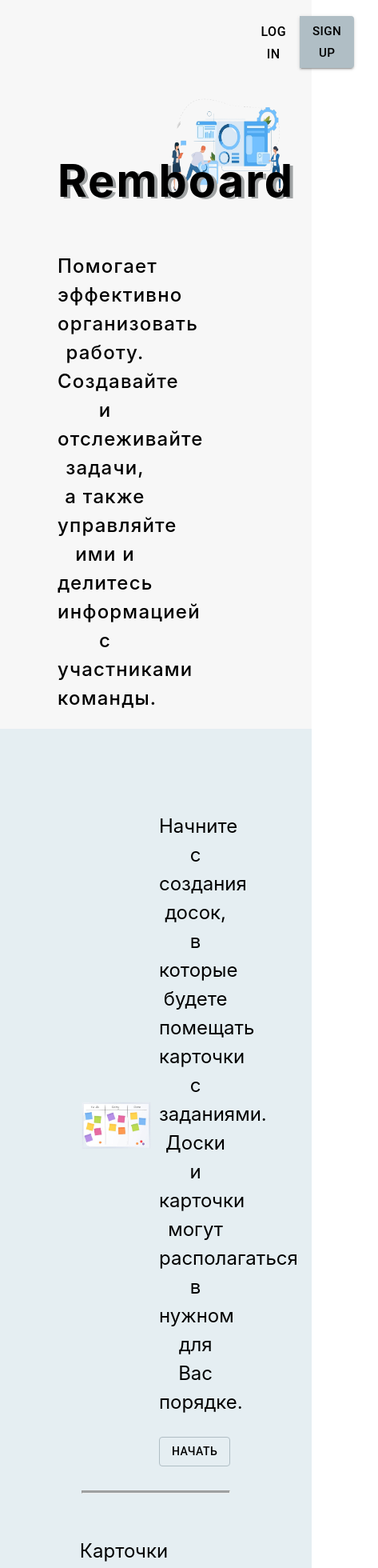
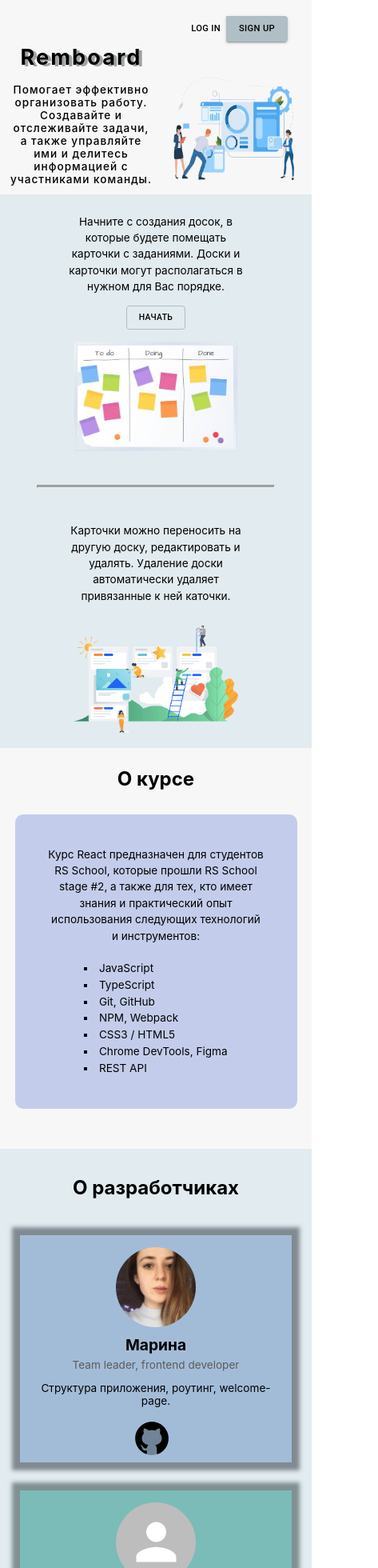
Before and after one commit to marinchik99/project-management-app, a React (Create React App) app: page / in a window 390 px wide. Shown: the top 1960 px of the page at 80% size, 473 px wide, since content can reach past the window. Built offline with nearby package versions, Linux system fonts and the light colour scheme.

Commit message:
feat: add adaptive to welcome-page and footer

```diff
--- a/src/application/welcomePage/aboutCourse.tsx
+++ b/src/application/welcomePage/aboutCourse.tsx
@@ -4,6 +4,7 @@ import { Container, Tooltip } from '@mui/material';
 
 export default function AboutCourse() {
   return (
+    <section className="cource">
       <Container maxWidth="xl" className="course-container">
         <h3 className="course-title">О курсе</h3>
         <a
@@ -15,9 +16,9 @@ export default function AboutCourse() {
           <Tooltip title="Перейти по ссылке">
             <div className="course-block">
               <p className="course-text">
-              Курс React предназначен для студентов RS School, которые прошли RS School stage #2, а
-              также для тех, кто имеет знания и практический опыт использования следующих технологий
-              и инструментов:
+                Курс React предназначен для студентов RS School, которые прошли RS School stage #2,
+                а также для тех, кто имеет знания и практический опыт использования следующих
+                технологий и инструментов:
               </p>
               <div className="course-list">
                 <li>JavaScript</li>
@@ -32,5 +33,6 @@ export default function AboutCourse() {
           </Tooltip>
         </a>
       </Container>
+    </section>
   );
 }
--- a/src/application/welcomePage/aboutProject.tsx
+++ b/src/application/welcomePage/aboutProject.tsx
@@ -17,7 +17,12 @@ export default function AboutProject() {
   };
 
   return (
-    <motion.section initial="hidden" whileInView="visible" viewport={{ amount: 0.2 }}>
+    <motion.section
+      className="project"
+      initial="hidden"
+      whileInView="visible"
+      viewport={{ amount: 0.2 }}
+    >
       <Container maxWidth="xl" className="desk-container">
         <Grid
           container
--- a/src/application/welcomePage/aboutTeam.tsx
+++ b/src/application/welcomePage/aboutTeam.tsx
@@ -18,6 +18,7 @@ export default function AboutTeam() {
   return (
     <motion.section
       data-testid="section-visible"
+      className="team"
       initial="hidden"
       whileInView="visible"
       viewport={{ amount: 0.2 }}
@@ -36,7 +37,7 @@ export default function AboutTeam() {
                 />
               </Grid>
               <Grid item xs={8} className="team-text">
-                <div className="">
+                <div className="team-main-text">
                   <h3 className="team-name">Марина</h3>
                   <h4 className="developer">Team leader, frontend developer</h4>
                   <p className="person-text">Структура приложения, роутинг, welcome-page.</p>
@@ -63,7 +64,7 @@ export default function AboutTeam() {
                 />
               </Grid>
               <Grid item xs={8} className="team-text">
-                <div className="">
+                <div className="team-main-text">
                   <h3 className="team-name">Петр</h3>
                   <h4 className="developer">Frontend developer</h4>
                   <p className="person-text">Здесь будет описание того, что сделали</p>
@@ -90,7 +91,7 @@ export default function AboutTeam() {
                 />
               </Grid>
               <Grid item xs={8} className="team-text">
-                <div className="">
+                <div className="team-main-text">
                   <h3 className="team-name">Сергей</h3>
                   <h4 className="developer">Frontend developer</h4>
                   <p className="person-text">Здесь будет описание того, что сделали</p>
--- a/src/application/welcomePage/welcomePage.tsx
+++ b/src/application/welcomePage/welcomePage.tsx
@@ -10,9 +10,9 @@ export default function WelcomePage() {
   return (
     <section className="welcome-page">
       <Container maxWidth="xl" className="general-welcome">
-        <Grid container spacing={1}>
-          <Grid item xs={9}></Grid>
-          <Grid item xs={3} className="authoriz-butt-cont">
+        <Grid container spacing={1} justifyContent="center" alignItems="center">
+          <Grid item xs={3}></Grid>
+          <Grid item xs={9} className="authoriz-butt-cont">
             <ButtonGroup className="authoriz-buttons">
               <NavLink to="/Login" style={{ textDecoration: 'none' }}>
                 <Button variant="text">Log in</Button>
--- a/src/css/footer.css
+++ b/src/css/footer.css
@@ -6,6 +6,7 @@
 
 .github-accounts {
   text-align: center;
+  margin: 0 auto !important;
 }
 
 .git-acc {
@@ -21,6 +22,7 @@
 }
 .logo-icon {
   width: 90px;
+  margin-right: 20px;
 }
 .footer-year{
   color: var(--text-color);
@@ -32,3 +34,38 @@
 .footer .MuiContainer-root.MuiContainer-maxWidthXl.css-19r6kue-MuiContainer-root {
   padding: 15px;
 }
+
+@media (max-width: 595px){
+  .footer {
+    font-size: 0.9rem;
+  }
+  .footer-year{
+    font-size: 0.9rem;
+  }
+  .logo-icon {
+    width: 70px;
+    margin-right: 20px;
+  }
+  .git-acc {
+    font-weight: 500;
+    margin: 0px 5px;
+  }
+}
+
+@media (max-width: 420px){
+  .MuiGrid-root.MuiGrid-item.MuiGrid-grid-xs-1.css-u78q51-MuiGrid-root {
+    max-width: 15% !important;
+  }
+}
+
+@media (max-width: 360px){
+  .footer-year{
+    font-size: 0.85rem;
+  }
+  .logo-icon {
+    width: 60px;
+  }
+  .footer {
+    font-size: 0.85rem;
+  }
+}
--- a/src/css/welcome.css
+++ b/src/css/welcome.css
@@ -1,5 +1,11 @@
 .welcome-page {
   padding: 0;
+  background: #f7f7f7;
+}
+
+.project,
+.team {
+  background: #d8e5eba9;
 }
 
 .welcome-page .MuiContainer-root.MuiContainer-maxWidthXl.css-19r6kue-MuiContainer-root {
@@ -18,16 +24,7 @@
   font-size: 3.5rem;
   letter-spacing: 2px;
   text-shadow:  4px 2px #9fa2a3;
-}
-
-.general-name::after {
-  content: '';
-  position: relative;
-  height: 10px;
-  width: 140px;
-  color: black;
-  top: 4px;
-  z-index: 2;
+  margin: 10px;
 }
 
 .general-desript {
@@ -37,18 +34,18 @@
 
 .general-welcome {
   padding: 0;
-  background: #f7f7f7;
   height: auto;
 }
 
 .general-pict {
-  width: 90%;
+  width: 100%;
   height: auto;
   z-index: 0;
 }
 
 .authoriz-butt-cont {
-  text-align: center;
+  text-align: end;
+  padding-right: 20px;
 }
 
 .css-1e6y48t-MuiButtonBase-root-MuiButton-root {
@@ -62,7 +59,6 @@
 
 .welcome-page button {
   color: black;
-  margin-right: 10px;
 }
 
 .welcome-page button:hover {
@@ -89,9 +85,11 @@
   margin: 0px auto;
   padding: 80px !important;
   height: auto;
-  background: #d8e5eba9;
 }
-
+.MuiGrid-root.MuiGrid-item.MuiGrid-grid-xs-4.desk-text.css-gj1fbr-MuiGrid-root {
+  width: 150px;
+  height: 150px;
+}
 .avatar {
   object-fit: cover;
 }
@@ -119,7 +117,7 @@
 
 .welcome-page > .course-container {
   background: #f7f7f7;
-  margin: 0;
+  margin: 0 auto;
   padding: 30px !important;
 }
 
@@ -142,6 +140,7 @@
   padding: 40px;
   color: black;
   transition: 0.5s ease-in-out;
+  margin-bottom: 50px;
 }
 
 .course-block:hover {
@@ -150,7 +149,6 @@
 }
 
 .course-title {
-  margin-top: 0;
   margin-bottom: 20px;
 }
 
@@ -162,7 +160,6 @@
 }
 
 .team-container {
-  background-color: #d8e5eba9;
   padding: 10px 40px !important;
   background-image:
      url('../assets/welcome/team1.png');
@@ -171,8 +168,8 @@
   background-repeat: no-repeat ;
 }
 
-.team-block > section {
-  height: 253px;
+.team-block > section:nth-child(1) {
+  margin-bottom: -21px;
 }
 
 .team-block > section:nth-child(2) > div {
@@ -193,15 +190,18 @@
 }
 
 .team-card {
+  margin-top: 15px !important;
   padding: 30px !important;
   background: rgba(143, 174, 209, 0.76);
   box-shadow: 0px 0px 5px 10px rgba(63, 72, 83, 0.596);
+  flex-wrap: wrap;
 }
 
 .team-text {
   display: flex;
   flex-direction: column;
   justify-content: space-between;
+  font-size: 1.1rem;
 }
 
 .team-name {
@@ -221,3 +221,235 @@
   align-self: flex-end;
   padding: 0;
 }
+
+@media (max-width: 1140px){
+  .team-card {
+    flex-direction: column !important;
+    align-items: center;
+  }
+  .team-text {
+    margin-top: 20px !important;
+    flex-direction: column !important;
+    max-width: 95% !important;
+  }
+  .team-main-text {
+    text-align: center;
+  }
+  .git-icon {
+    align-self: center;
+  }
+  .team-container {
+    background-size: 60% auto;
+  }
+}
+
+@media (max-width: 945px){
+  .css-1e6y48t-MuiButtonBase-root-MuiButton-root {
+    font-size: 0.87rem !important;
+  }
+  .general-desript {
+    font-weight: 500;
+    letter-spacing: 1px;
+    font-size: 1.2rem;
+  }
+  .desk-text,
+  .course-text {
+    font-size: 1.2rem;
+  }
+  .course-list {
+    font-size: 1.1rem;
+  }
+  .css-gj1fbr-MuiGrid-root {
+    max-width: 150px !important;
+  }
+}
+
+@media (max-width: 837px){
+  .authoriz-buttons {
+    margin: 20px 10px;
+    align-self: center;
+  }
+  .desk-container {
+    padding: 40px !important;
+}
+  .avatar {
+    text-align: center;
+  }
+  .MuiGrid-root.MuiGrid-item.MuiGrid-grid-xs-5.desk-text.css-k3f0g4-MuiGrid-root {
+    flex-basis: 70%;
+    -webkit-flex-basis: 80%;
+  }
+}
+
+@media (max-width: 757px){
+  .welcome-page .general-text {
+    margin-top: -40px;
+    padding-top: 0px !important;
+  }
+  .team-block > section:nth-child(1) {
+    margin-bottom: 0px;
+  }
+  .general-name {
+    font-size: 3rem;
+  }
+  .general-desript {
+    font-size: 1.1rem;
+  }
+  .desk-text,
+  .course-text {
+    font-size: 1.1rem;
+  }
+  .team-text,
+  .developer {
+    font-size: 1rem;
+  }
+  .MuiGrid-root.MuiGrid-item.MuiGrid-grid-xs-4.desk-text.css-gj1fbr-MuiGrid-root,
+  .avatar {
+    width: 120px !important;
+    height: 120px !important;
+  }
+}
+
+@media (max-width: 670px){
+  .general-name {
+    font-size: 2.5rem;
+  }
+  .course-title,
+  .team-title {
+    font-size: 1.5rem;
+    margin-bottom: 30px;
+  }
+  .general-desript {
+    font-size: 1rem;
+    line-height: 1.2rem;
+  }
+  .desk-text,
+  .course-text,
+  .course-list {
+    font-size: 1rem;
+  }
+  .course-list {
+    line-height: 1.3rem;
+  }
+  .team-card {
+    max-width: 70% !important;
+  }
+}
+
+@media (max-width: 595px){
+  .general-name {
+    font-size: 2rem;
+  }
+  .general-desript {
+    font-size: 0.9rem;
+    line-height: 1.1rem;
+  }
+  .desk-text,
+  .course-text,
+  .course-list,
+  .team-text,
+  .developer {
+    font-size: 0.9rem;
+  }
+  .course-list {
+    line-height: 1.3rem;
+  }
+  .authoriz-buttons > a > button {
+    font-size: 0.8rem !important;
+  }
+  .welcome-page button {
+    color: black;
+    font-size: 0.75rem;
+  }
+  .desk-container {
+    padding: 10px !important;
+  }
+  .team-card {
+    padding: 15px !important;
+  }
+}
+
+@media (max-width: 535px){
+  .welcome-page .general-text {
+    padding-left: 40px !important;
+    padding-top: 10px !important;
+  }
+  .MuiGrid-root.MuiGrid-item.MuiGrid-grid-xs-5.desk-text.css-k3f0g4-MuiGrid-root {
+    max-width: 60%;
+  }
+  .team-card {
+    padding: 15px !important;
+    max-width: 100% !important;
+  }
+  .team-name {
+    font-size: 1.2rem;
+  }
+  .MuiGrid-root.MuiGrid-item.MuiGrid-grid-xs-4.desk-text.css-gj1fbr-MuiGrid-root,
+  .avatar {
+    width: 100px !important;
+    height: 100px !important;
+  }
+  .team-text {
+    margin-top: 10px !important;
+  }
+  .team-block > section > div {
+    margin: 0px auto;
+  }
+  .team-block {
+    margin: auto !important;
+    width: 100% !important;
+    row-gap: 20px;
+  }
+}
+
+@media (max-width: 453px){
+  .welcome-page .general-text {
+    padding-left: 20px !important;
+    padding-top: 10px !important;
+  }
+  .team-container {
+    padding: 10px 25px !important;
+  }
+}
+
+@media (max-width: 412px){
+  .general-name {
+    font-size: 1.7rem;
+  }
+  .general-desript {
+    font-size: 0.85rem;
+    line-height: 1rem;
+  }
+  .desk-text,
+  .course-text,
+  .course-list,
+  .team-text,
+  .developer {
+    font-size: 0.85rem;
+  }
+  .authoriz-buttons > a > button {
+    font-size: 0.7rem !important;
+  }
+  .welcome-page button {
+    font-size: 0.65rem;
+  }
+}
+
+@media (max-width: 370px){
+  .general-name {
+    font-size: 1.5rem;
+  }
+  .general-desript {
+    font-size: 0.75rem;
+  }
+  .desk-text,
+  .course-text,
+  .course-list,
+  .team-text,
+  .developer {
+    font-size: 0.8rem;
+  }
+  .welcome-page .general-text {
+    padding-left: 15px !important;
+  }
+}
```
Lines whose indentation alone changed are shown as unchanged.
